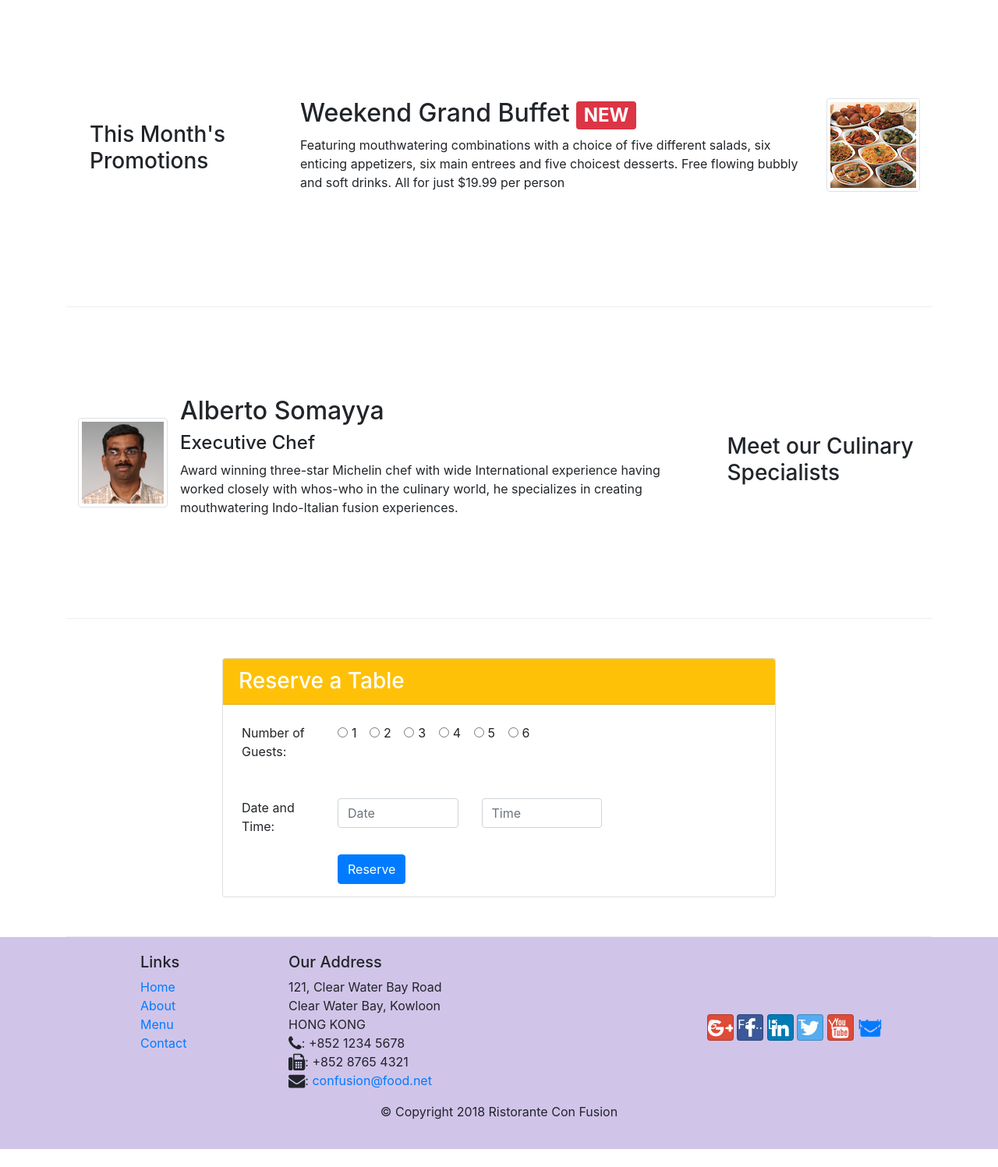
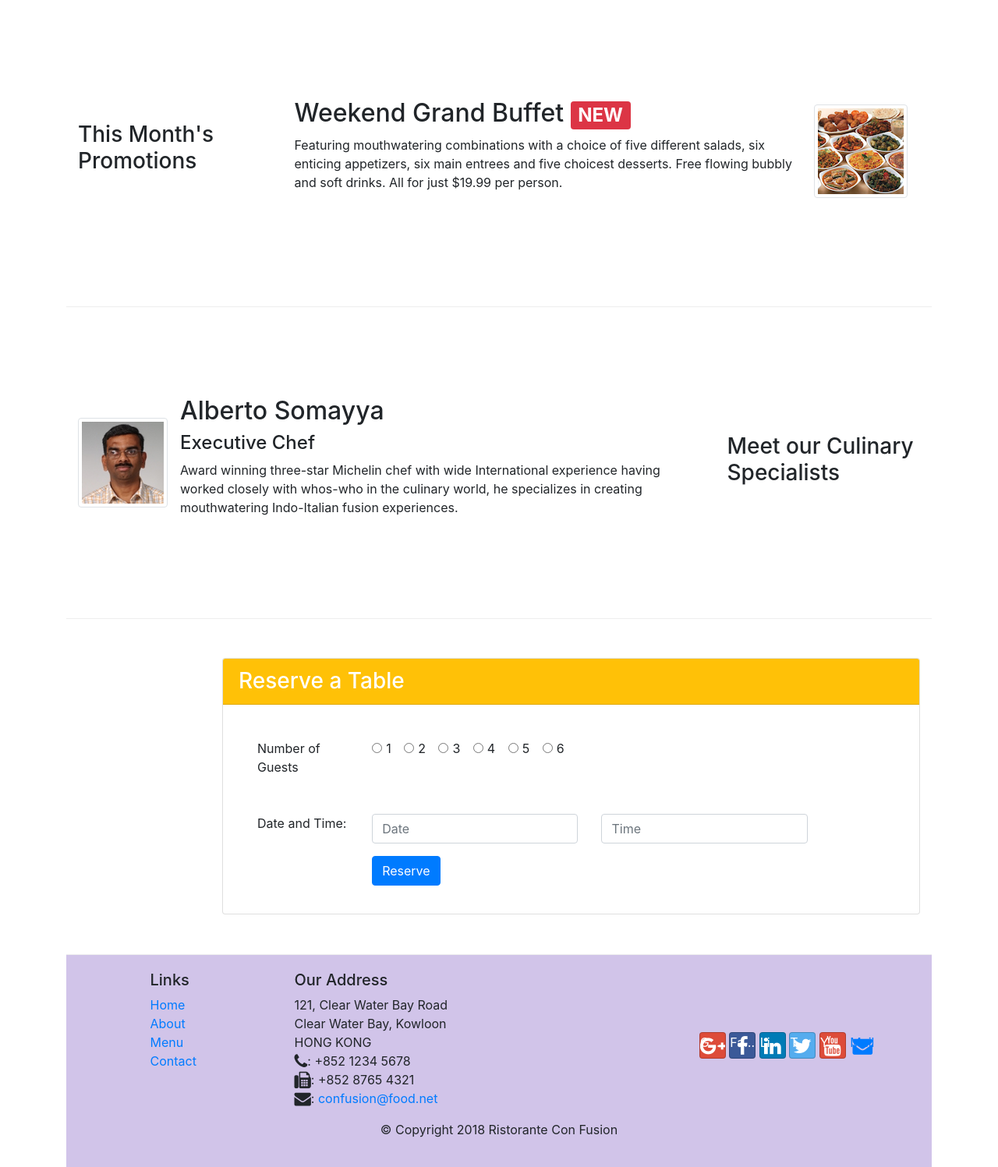
Before and after one commit to nyguerrillagirl/bootstrap4-starter, a website: page index.html in a window 1280 px wide. Shown: the part 740-2237 px from the top of the page at 78% size. Before the commit the page ends 2214 px from the top, so only its background shows below. Drawn offline with nearby package versions, Linux system fonts and the light colour scheme.

Commit message:
Fixed look on small devices

```diff
--- a/index.html
+++ b/index.html
@@ -35,18 +35,18 @@
     <header class="jumbotron">
         <div class="container">
             <div class="row row-header">
-                <div class="col-6 col-sm-6">
+                <div class="col-12 col-sm-6">
                     <h1>Ristorante con Fusion</h1>
                     <p>We take inspiration from the World's best cuisines, and create a unique fusion experience. Our lipsmacking creations will tickle your culinary senses!</p>
                 </div>
                 <div class="col-6 col-sm align-self-center">
                     <div class="media">
-                        <div class="col media-middle media-left">
+                        <div class="col-6 com-sm media-middle media-left">
                             <img src="img/logo.png" class="img-fluid">
                         </div>
-                        <div class="col align-self-center media-body">
+                        <div class="col media-body align-self-center">
                             <a href="#reserve_table">
-                            <button class="btn btn-warning">
+                            <button class="btn btn-sm btn-warning">
                                 <strong><span class="mr-4 ml-4">Reserve Table</span></strong>
                             </button>
                             </a>
@@ -76,18 +76,20 @@
         </div>
 
         <div class="row row-content align-items-center">
-            <div class="col-12 media">
-                <div class="col-3 align-self-center">
-                    <h3>This Month's Promotions</h3>
-                </div>
-                <div class="media-body">
-                    <div class="col">
-                        <h2>Weekend Grand Buffet <span class="badge badge-danger">NEW</span></h2>
-                        <p>Featuring mouthwatering combinations with a choice of five different salads, six enticing appetizers, six main entrees and five choicest desserts. Free flowing bubbly and soft drinks. All for just $19.99 per person </p>
+            <div class="col-sm-4 col-md-3">
+                <h3>This Month's Promotions</h3>
+            </div>
+            <div class="col-sm col-md">
+                <div class="media">
+                    <div class="media-body">
+                        <h2 class="mt-0">Weekend Grand Buffet <span class="badge badge-danger">NEW</span></h2>
+                        <p class="d-none d-sm-block">Featuring mouthwatering combinations with a choice of
+                             five different salads, six enticing appetizers, six main entrees and five choicest desserts.
+                             Free flowing bubbly and soft drinks. All for just $19.99 per person.
+                         </p>
                     </div>
-                </div>
-                <div class="media-right media-middle">
-                    <img class="dflex ml-2 img-thumbnail align-self-center" src="img/buffet.png">
+                    <img class="d-flex mr-3 img-thumbnail align-self-center"
+                    src="img/buffet.png" alt="Grand Buffet">
                 </div>
             </div>
         </div>
@@ -114,11 +116,11 @@
             <div class="col-8 col-sm offset-2">
                 <div class="card">
                     <h3 class="card-header bg-warning text-white">Reserve a Table</h3>
-
+                    <div class="card-body">
                     <form>
                          <div  class="form-group row">
                              <div class="col-md-2 ml-4 mt-4">
-                                <label for="num_of_guests">Number of Guests:</label>
+                                <label for="number_in_group">Number of Guests</label>
                             </div>
                             <div class="col mt-4" >
                                 <div class="form-check form-check-inline">
@@ -155,13 +157,13 @@
                         </div>
 
                         <div class="form-group row">
-                            <div class="col-md-2 ml-4 mt-4">
+                            <div class="col-12 col-sm-12 col-md-2 ml-4 mt-4">
                                 <label for="num_of_guests">Date and Time:</label>
                             </div>
-                            <div class="col-3 mt-4 ml-0">
+                            <div class="col-12 col-sm-12 col-md-4 mt-4 ml-0">
                                 <input placeholder="Date" type='text' class="form-control" id='datepicker'>
                             </div>
-                            <div class="col-3 mt-4"">
+                            <div class="col-12 col-sm-12 col-md-4 mt-4"">
                                 <input placeholder="Time"  type= 'text' id="timepicker" class="form-control">
                             </div>
                         </div>
@@ -227,11 +229,6 @@
     <script src="node_modules/jquery/dist/jquery.slim.min.js"></script>
     <script src="node_modules/popper.js/dist/umd/popper.min.js"></script>
     <script src="node_modules/bootstrap/dist/js/bootstrap.min.js"></script>
-    <!-- Script -->
-    <script type="text/javascript">
-        $(document).ready(function(){
-        $('#datepicker').datepicker();
-        });
-    </script>
+
 </body>
 </html>
```
